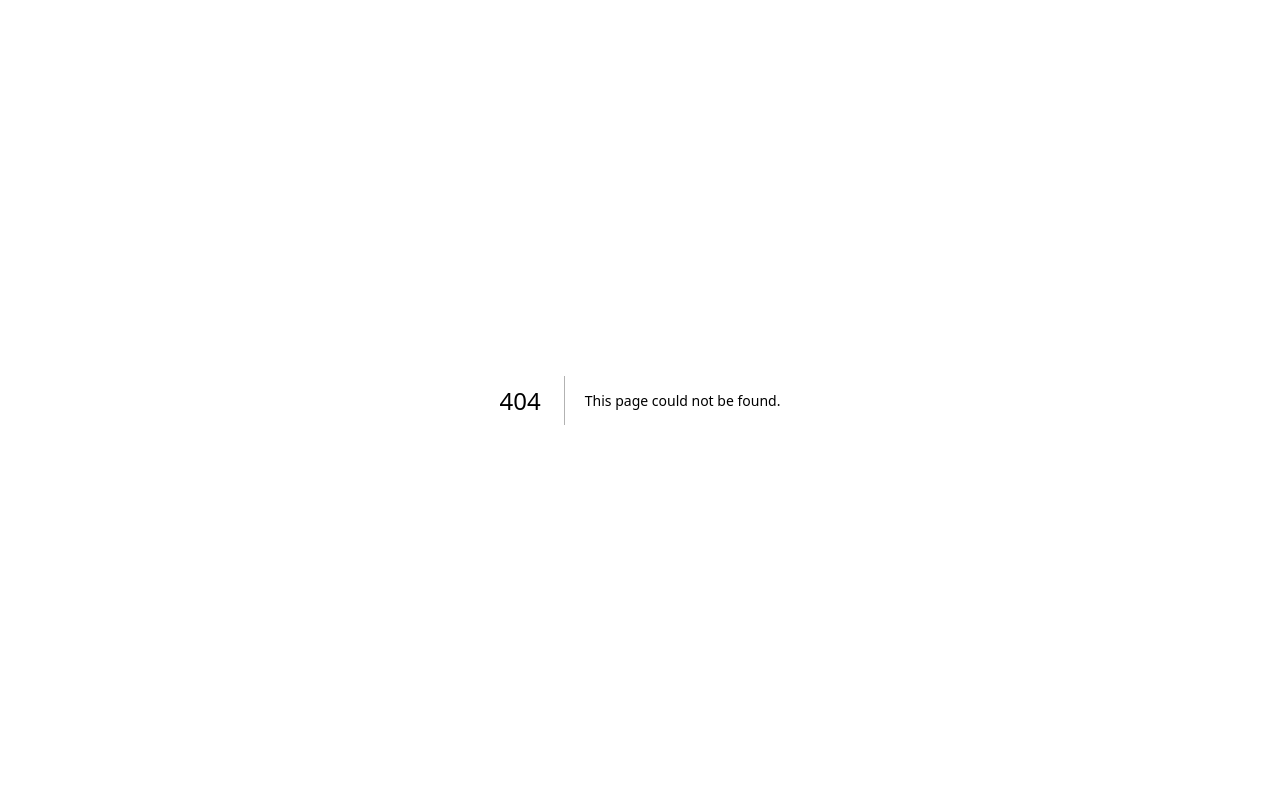
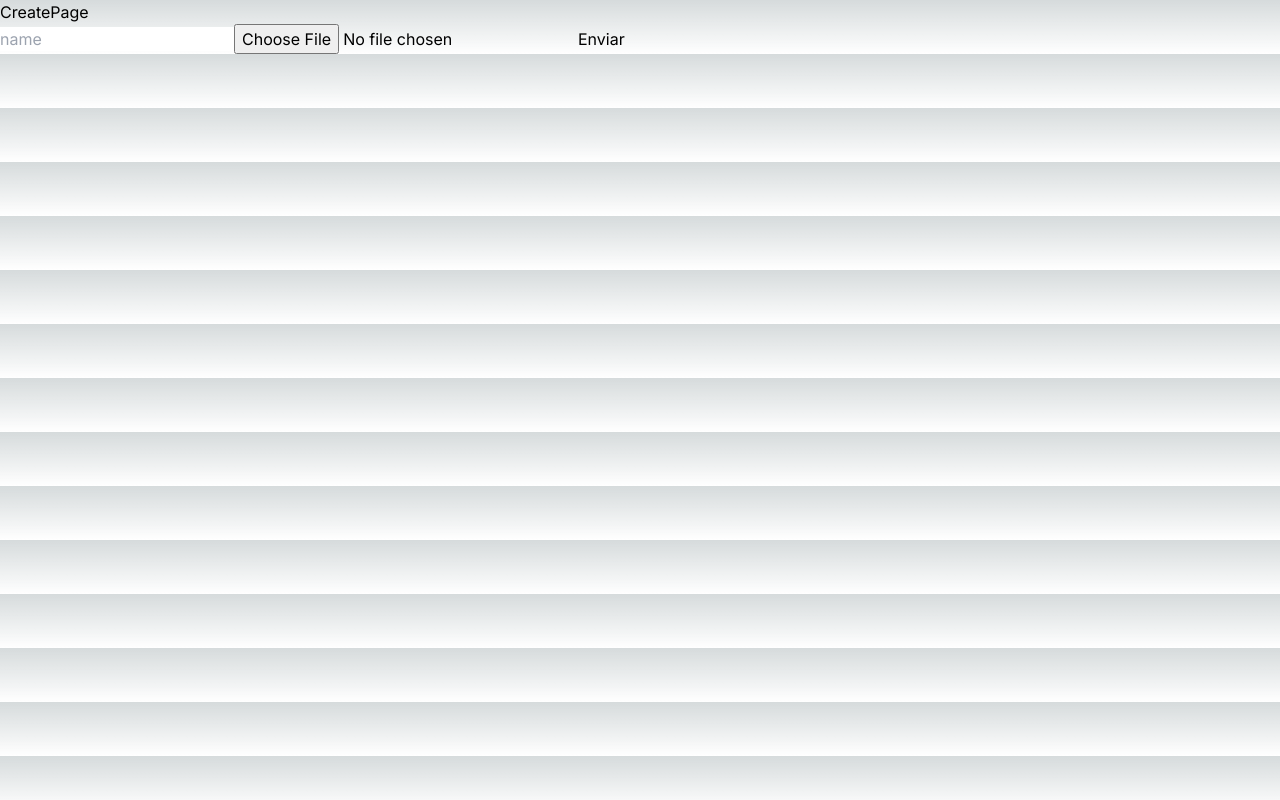
Before and after one commit to yawarpwn/neystore, a Next.js app: page /dashboard/products/create in a window 1280 px wide. Before the commit this address had no page. Built offline with nearby package versions, Linux system fonts and the light colour scheme.

Commit message:
add ney foto

```diff
--- /dev/null
+++ b/actions/products.js
@@ -0,0 +1,12 @@
+'use server'
+import { z } from 'zod'
+
+const productSchema = z.object({
+  name: z.string(),
+  image: z.record,
+})
+
+export async function createProduct(formData) {
+  const rawProduct = Object.fromEntries(formData)
+  console.log(rawProduct)
+}
--- /dev/null
+++ b/app/dashboard/products/create/page.jsx
@@ -0,0 +1,16 @@
+import { createProduct } from '@/actions/products'
+
+function CreatePage() {
+  return (
+    <div>
+      CreatePage
+      <form action={createProduct}>
+        <input placeholder="name" name="name" />
+        <input type="file" name="image" />
+        <button>Enviar</button>
+      </form>
+    </div>
+  )
+}
+
+export default CreatePage
--- a/app/page.js
+++ b/app/page.js
@@ -27,7 +27,6 @@ export default function Home() {
           </a>
         </div>
       </div>
-
       <div className="relative flex place-items-center before:absolute before:h-[300px] before:w-[480px] before:-translate-x-1/2 before:rounded-full before:bg-gradient-radial before:from-white before:to-transparent before:blur-2xl before:content-[''] after:absolute after:-z-20 after:h-[180px] after:w-[240px] after:translate-x-1/3 after:bg-gradient-conic after:from-sky-200 after:via-blue-200 after:blur-2xl after:content-[''] before:dark:bg-gradient-to-br before:dark:from-transparent before:dark:to-blue-700 before:dark:opacity-10 after:dark:from-sky-900 after:dark:via-[#0141ff] after:dark:opacity-40 before:lg:h-[360px] z-[-1]">
         <Image
           className="relative dark:drop-shadow-[0_0_0.3rem_#ffffff70] dark:invert"
@@ -38,7 +37,7 @@ export default function Home() {
           priority
         />
       </div>
-
+      <img width={300} height={200} src="/ney.jpg" />
       <div className="mb-32 grid text-center lg:max-w-5xl lg:w-full lg:mb-0 lg:grid-cols-4 lg:text-left">
         <a
           href="https://nextjs.org/docs?utm_source=create-next-app&utm_medium=appdir-template&utm_campaign=create-next-app"
```
Also changed, not shown: .prettierrc.json (added), public/ney.jpg (added), 1 other file (tests, documents, lock files or other folders).
